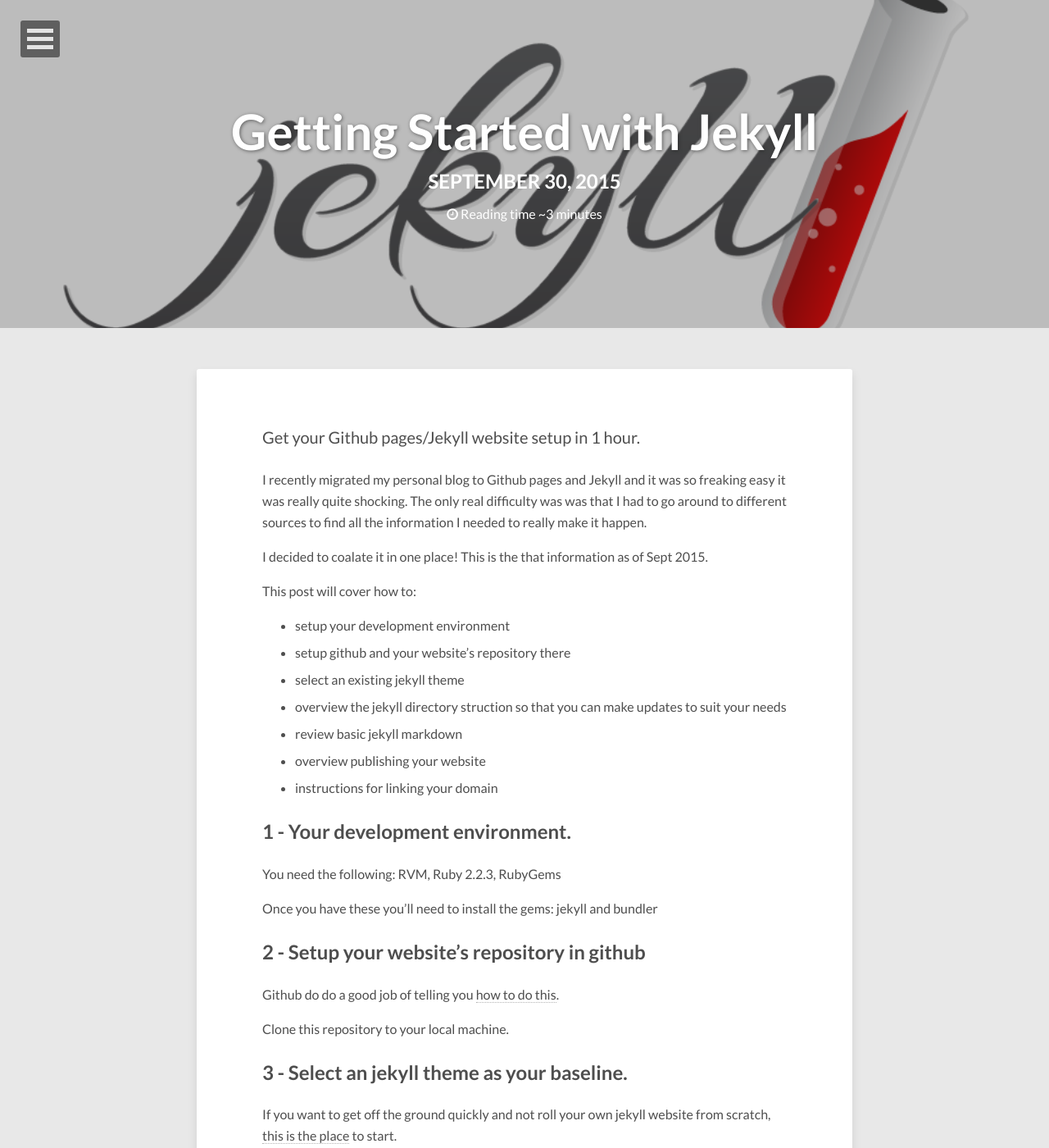
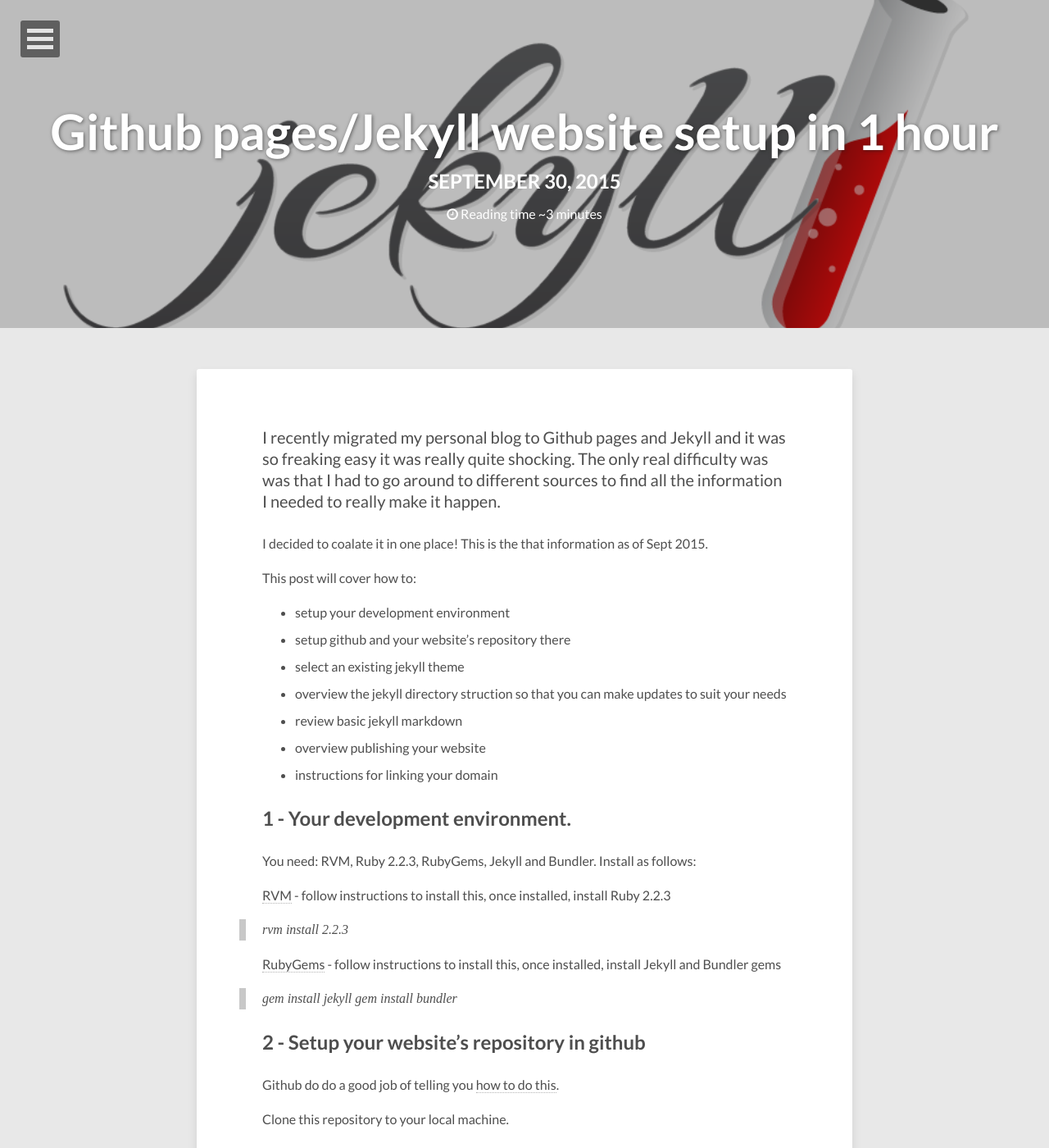
Before and after one commit to jyaunches/jyaunches.github.io, a Jekyll site: the page built from _posts/2015-09-30-jekyll-website-in-one-hour.md, in a window 1280 px wide and 1400 px high. Shown: the whole window at 82% size. Built offline with Jekyll 4.4.1, drawn with Linux system fonts in a browser that asks for light colours; nearby versions of some CDN libraries; comment, search, counter and statistics services are not loaded.

Commit message:
improvement to jekyl dev env instructions

```diff
--- a/_posts/2015-09-30-jekyll-website-in-one-hour.md
+++ b/_posts/2015-09-30-jekyll-website-in-one-hour.md
@@ -1,6 +1,6 @@
 ---
 layout: post
-title: Getting Started with Jekyll
+title: Github pages/Jekyll website setup in 1 hour
 description: "Up and running with Jekyll in 1 hour"
 modified: 2015-09-10
 tags: [Jekyll]
@@ -10,26 +10,32 @@
   creditlink: https://jekyll.github.io
 ---
 
-Get your Github pages/Jekyll website setup in 1 hour.
-
 I recently migrated my personal blog to Github pages and Jekyll and it was so freaking easy it was really quite shocking. The only real difficulty was was that I had to go around to different sources to find all the information I needed to really make it happen.
 
 I decided to coalate it in one place! This is the that information as of Sept 2015.
 
 This post will cover how to:
-- setup your development environment
-- setup github and your website's repository there
-- select an existing jekyll theme
-- overview the jekyll directory struction so that you can make updates to suit your needs
-- review basic jekyll markdown
-- overview publishing your website
-- instructions for linking your domain
+
+* setup your development environment
+* setup github and your website's repository there
+* select an existing jekyll theme
+* overview the jekyll directory struction so that you can make updates to suit your needs
+* review basic jekyll markdown
+* overview publishing your website
+* instructions for linking your domain
 
 ##1 - Your development environment.
 
-You need the following: RVM, Ruby 2.2.3, RubyGems
+You need: RVM, Ruby 2.2.3, RubyGems, Jekyll and Bundler. Install as follows:
 
-Once you have these you'll need to install the gems: jekyll and bundler
+[RVM](https://rvm.io/rvm/install) - follow instructions to install this, once installed, install Ruby 2.2.3
+
+> rvm install 2.2.3
+
+[RubyGems](https://rubygems.org/pages/download) - follow instructions to install this, once installed, install Jekyll and Bundler gems
+
+> gem install jekyll
+> gem install bundler
 
 ##2 - Setup your website's repository in github
 
```
